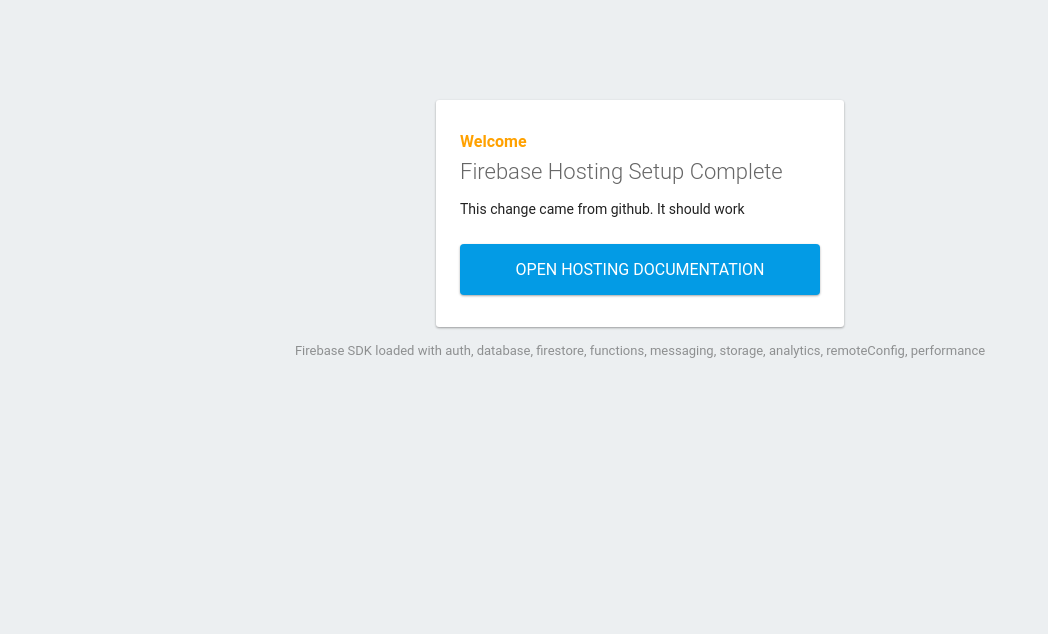
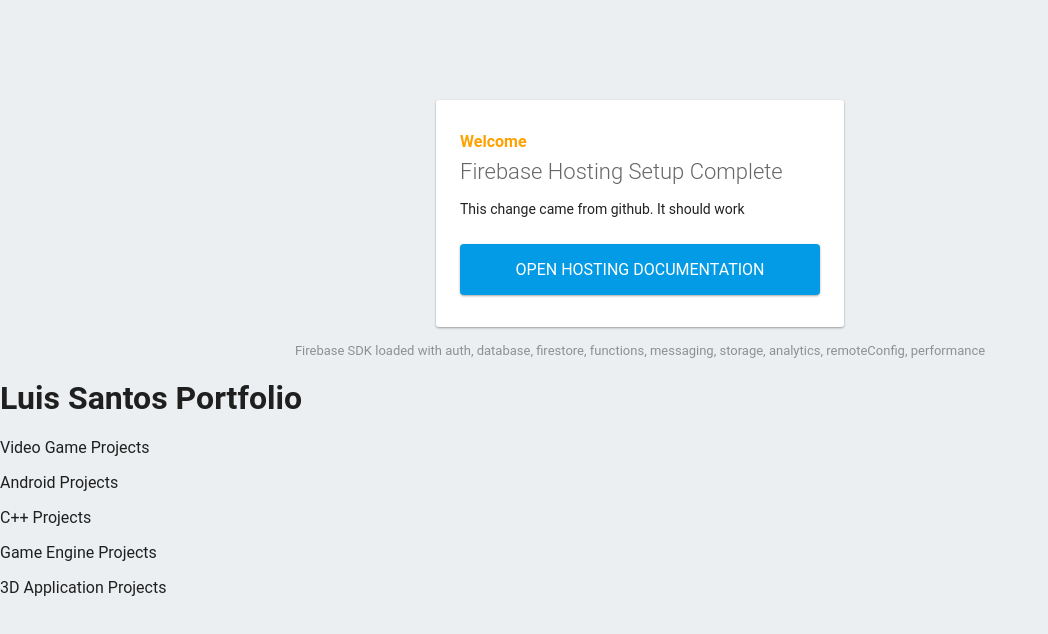
Before and after one commit to lasantos2/firebaseLearning, a website: page public/index.html in a window 1280 px wide. Shown: the whole page, without its empty margins (0-1048 px from the left). Drawn offline with Linux system fonts and the light colour scheme; some packages are replaced by stand-ins of ours.

Commit message:
Adding structure

```diff
--- a/public/index.html
+++ b/public/index.html
@@ -85,5 +85,21 @@
         }
       });
     </script>
+
+    <h1> Luis Santos Portfolio </h1>
+
+    <p>Video Game Projects</p>
+    <p>Android Projects</p>
+    <p>C++ Projects</p>
+    <p>Game Engine Projects</p>
+    <p>3D Application Projects</p>
+
+
+
+
+
+
+
+
   </body>
 </html>
```
